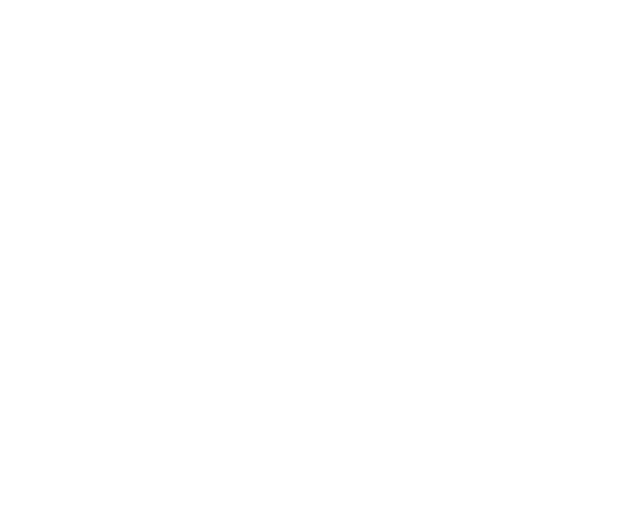
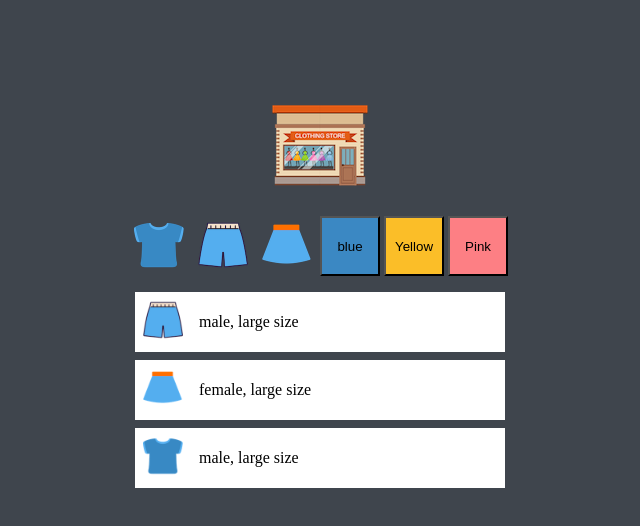
Before and after one commit to eyjs/mini-shopping-mall, a plain HTML site: page index.html in a window 1280 px wide. Shown: the whole page, without its empty margins (320-960 px from the left). Drawn offline with Linux system fonts and the light colour scheme.

Commit message:
쇼핑몰 퍼블리싱(HTML + CSS) 완료

```diff
--- a/index.html
+++ b/index.html
@@ -7,5 +7,33 @@
     <link rel="stylesheet" href="style.css" />
     <script src="src/main.js" defer></script>
   </head>
-  <body></body>
+  <body>
+    <header class="logo">
+      <img class="logo__img" src="/img/logo.png" alt="" />
+    </header>
+    <nav class="filter">
+      <button><img src="img/blue_t.png" alt="" /></button>
+      <button><img src="img/blue_p.png" alt="" /></button>
+      <button><img src="img/blue_s.png" alt="" /></button>
+      <button>blue</button>
+      <button>Yellow</button>
+      <button>Pink</button>
+    </nav>
+    <section class="item">
+      <ul class="list">
+        <li class="item-box">
+          <div class="image"><img src="img/blue_p.png" alt="" /></div>
+          <div class="name"><span>male, large size</span></div>
+        </li>
+        <li class="item-box">
+          <div class="image"><img src="img/blue_s.png" alt="" /></div>
+          <div class="name"><span>female, large size</span></div>
+        </li>
+        <li class="item-box">
+          <div class="image"><img src="img/blue_t.png" alt="" /></div>
+          <div class="name"><span>male, large size</span></div>
+        </li>
+      </ul>
+    </section>
+  </body>
 </html>
--- a/style.css
+++ b/style.css
@@ -6,8 +6,86 @@
   --color-yellow: #fbbe28;
   --color-pink: #fd7f84;
   --color-light-grey: #dfdfdf;
+
+  /* padding */
+  --padding-size: 16px;
 }
 
 * {
   box-sizing: border-box;
 }
+
+body {
+  background-color: var(--color-black);
+  margin: 0;
+  padding: 0;
+  position: relative;
+  top: 100px;
+}
+
+.logo {
+  display: flex;
+  justify-content: center;
+  margin-bottom: calc(var(--padding-size));
+}
+
+.filter {
+  display: flex;
+  justify-content: center;
+}
+
+.filter button {
+  width: 60px;
+  height: 60px;
+  margin-right: calc(var(--padding-size) / 4);
+}
+
+.filter button:nth-child(-n + 3) {
+  background: none;
+  border: none;
+}
+.filter button:nth-child(4) {
+  background-color: var(--color-blue);
+}
+.filter button:nth-child(5) {
+  background-color: var(--color-yellow);
+}
+.filter button:nth-child(6) {
+  background-color: var(--color-pink);
+}
+
+.filter button:hover {
+  transform: scale(1.2);
+}
+.filter img {
+  width: 50px;
+  height: 50px;
+  object-fit: cover;
+}
+
+.item {
+  display: flex;
+  justify-content: center;
+}
+
+.item .list {
+  display: flex;
+  justify-content: center;
+  flex-direction: column;
+  padding: 0;
+}
+
+.item .list .item-box {
+  display: flex;
+  align-items: center;
+  background: var(--color-white);
+  margin-bottom: calc(var(--padding-size) / 2);
+  width: 370px;
+  padding: calc(var(--padding-size) / 2);
+}
+
+.item .list .item-box .image img {
+  margin-right: var(--padding-size);
+  width: 40px;
+  height: 40px;
+}
```
Also changed, not shown: screenshots/desktop.PNG (added).
